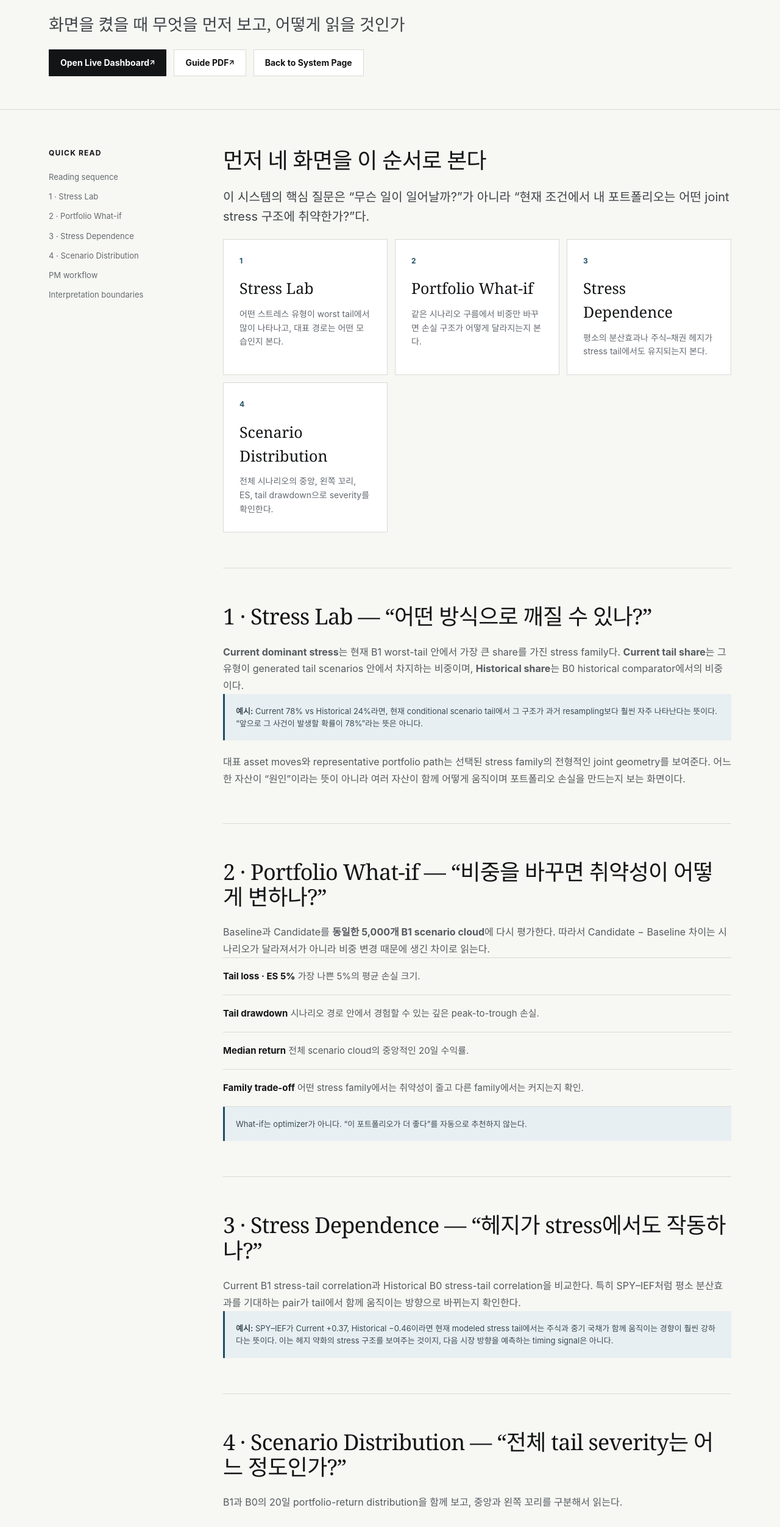
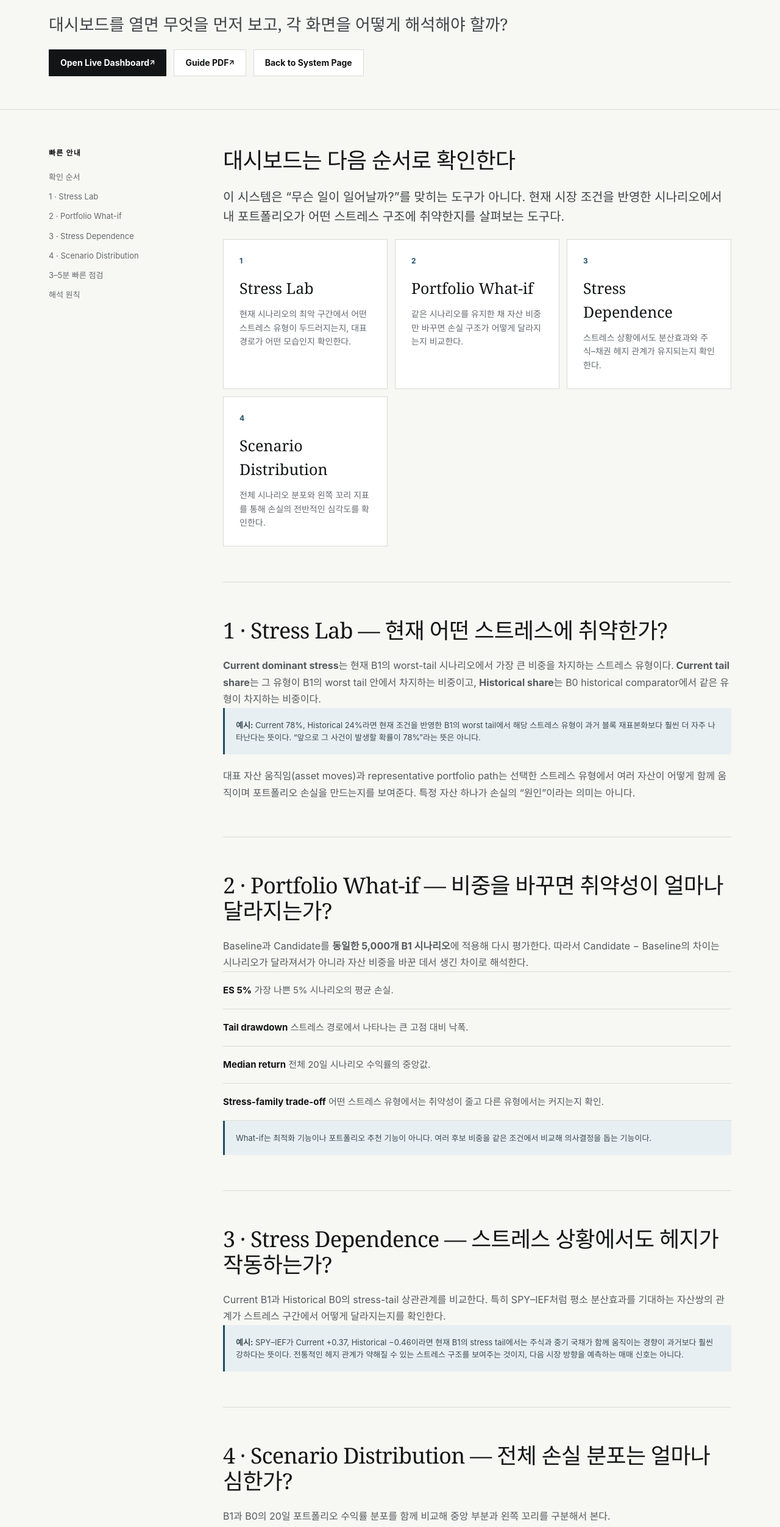
Before and after one commit to slackquant80/slackquant-research, a Next.js app: page /systems/scenario-stress-lab/guide in a window 1280 px wide. Shown: the part 243-2747 px from the top of the page at 61% size. Built offline with nearby package versions, Linux system fonts and the light colour scheme; no server answers.

Commit message:
Polish Stress Lab Korean guide copy and access UX

```diff
--- a/src/app/systems/scenario-stress-lab/guide/page.tsx
+++ b/src/app/systems/scenario-stress-lab/guide/page.tsx
@@ -3,16 +3,41 @@ import Link from "next/link";
 
 export const metadata: Metadata = {
   title: "Dashboard Guide | Multi-Asset Scenario Stress Lab",
-  description: "Short screen-centered guide to reading the Multi-Asset Scenario Stress Lab public dashboard.",
+  description:
+    "Short screen-centered guide to reading the Multi-Asset Scenario Stress Lab public dashboard.",
 };
 
 const boundaries = [
-  ["Tail share", "Generated stress-tail scenario frequency", "Real-world event probability"],
-  ["Representative path", "A feasible example of a stress geometry", "A forecast of the path that will occur"],
-  ["B1 − B0 gap", "Conditional vs historical stress-structure contrast", "A market-direction signal"],
-  ["Portfolio What-if", "Same-cloud revaluation after changing weights", "An optimizer or recommendation"],
-  ["Dependence shift", "A change in modeled stress-tail co-movement", "A timing signal"],
-  ["ES / tail drawdown", "Model-implied scenario severity", "A guaranteed realized loss"],
+  [
+    "Tail share",
+    "생성된 worst-tail 시나리오 안에서 해당 스트레스 유형이 차지하는 비중",
+    "실제 사건이 발생할 확률",
+  ],
+  [
+    "Representative path",
+    "해당 스트레스 구조를 대표하는 하나의 가능한 경로",
+    "앞으로 실제로 발생할 경로에 대한 예측",
+  ],
+  [
+    "B1 − B0 gap",
+    "현재 조건을 반영한 B1과 과거 재표본화 B0의 차이",
+    "시장 방향을 예측하는 신호",
+  ],
+  [
+    "Portfolio What-if",
+    "같은 시나리오에서 자산 비중 변경의 효과를 비교한 결과",
+    "최적 포트폴리오 또는 투자 추천",
+  ],
+  [
+    "Dependence shift",
+    "stress tail에서 자산 간 동조화 관계가 달라진 정도",
+    "매매 타이밍 신호",
+  ],
+  [
+    "ES / tail drawdown",
+    "모델 시나리오에서 계산된 손실의 심각도",
+    "앞으로 실제 발생할 손실의 보장값",
+  ],
 ];
 
 export default function StressLabDashboardGuidePage() {
@@ -20,100 +45,267 @@ export default function StressLabDashboardGuidePage() {
     <main>
       <section className="paper-hero system-hero">
         <div className="shell">
-          <div className="paper-track-row"><div className="eyebrow">SlackQuant Systems · Quick Guide</div><span className="track-chip">Dashboard Guide v2.0</span></div>
+          <div className="paper-track-row">
+            <div className="eyebrow">SlackQuant Systems · Quick Guide</div>
+            <span className="track-chip">Dashboard Guide v2.0</span>
+          </div>
           <h1 className="paper-title">Multi-Asset Scenario Stress Lab</h1>
-          <div className="paper-subtitle">화면을 켰을 때 무엇을 먼저 보고, 어떻게 읽을 것인가</div>
+          <div className="paper-subtitle">
+            대시보드를 열면 무엇을 먼저 보고, 각 화면을 어떻게 해석해야 할까?
+          </div>
           <div className="actions">
-            <a className="btn primary ext" href="https://multi-asset-scenario-stress-lab.streamlit.app" target="_blank" rel="noopener noreferrer">Open Live Dashboard</a>
-            <a className="btn soft ext" href="/assets/systems/scenario-stress-lab/Multi_Asset_Scenario_Stress_Lab_Dashboard_Guide_v2.0.pdf" target="_blank" rel="noopener noreferrer">Guide PDF</a>
-            <Link className="btn soft" href="/systems/scenario-stress-lab/">Back to System Page</Link>
+            <a
+              className="btn primary ext"
+              href="https://multi-asset-scenario-stress-lab.streamlit.app"
+              target="_blank"
+              rel="noopener noreferrer"
+            >
+              Open Live Dashboard
+            </a>
+            <a
+              className="btn soft ext"
+              href="/assets/systems/scenario-stress-lab/Multi_Asset_Scenario_Stress_Lab_Dashboard_Guide_v2.0.pdf"
+              target="_blank"
+              rel="noopener noreferrer"
+            >
+              Guide PDF
+            </a>
+            <Link className="btn soft" href="/systems/scenario-stress-lab/">
+              Back to System Page
+            </Link>
           </div>
         </div>
       </section>
 
       <div className="shell detail-layout system-detail-layout">
         <aside className="toc">
-          <strong>Quick read</strong>
-          <a href="#sequence">Reading sequence</a>
+          <strong>빠른 안내</strong>
+          <a href="#sequence">확인 순서</a>
           <a href="#stress-lab">1 · Stress Lab</a>
           <a href="#what-if">2 · Portfolio What-if</a>
           <a href="#dependence">3 · Stress Dependence</a>
           <a href="#distribution">4 · Scenario Distribution</a>
-          <a href="#workflow">PM workflow</a>
-          <a href="#boundaries">Interpretation boundaries</a>
+          <a href="#workflow">3–5분 빠른 점검</a>
+          <a href="#boundaries">해석 원칙</a>
         </aside>
 
         <article>
           <section className="prose-section" id="sequence">
-            <h2>먼저 네 화면을 이 순서로 본다</h2>
-            <p className="lede">이 시스템의 핵심 질문은 “무슨 일이 일어날까?”가 아니라 “현재 조건에서 내 포트폴리오는 어떤 joint stress 구조에 취약한가?”다.</p>
+            <h2>대시보드는 다음 순서로 확인한다</h2>
+            <p className="lede">
+              이 시스템은 “무슨 일이 일어날까?”를 맞히는 도구가 아니다.
+              현재 시장 조건을 반영한 시나리오에서 내 포트폴리오가 어떤
+              스트레스 구조에 취약한지를 살펴보는 도구다.
+            </p>
             <div className="system-role-grid">
-              <div className="system-role-card"><div className="kicker">1</div><h3>Stress Lab</h3><p>어떤 스트레스 유형이 worst tail에서 많이 나타나고, 대표 경로는 어떤 모습인지 본다.</p></div>
-              <div className="system-role-card"><div className="kicker">2</div><h3>Portfolio What-if</h3><p>같은 시나리오 구름에서 비중만 바꾸면 손실 구조가 어떻게 달라지는지 본다.</p></div>
-              <div className="system-role-card"><div className="kicker">3</div><h3>Stress Dependence</h3><p>평소의 분산효과나 주식–채권 헤지가 stress tail에서도 유지되는지 본다.</p></div>
-              <div className="system-role-card"><div className="kicker">4</div><h3>Scenario Distribution</h3><p>전체 시나리오의 중앙, 왼쪽 꼬리, ES, tail drawdown으로 severity를 확인한다.</p></div>
+              <div className="system-role-card">
+                <div className="kicker">1</div>
+                <h3>Stress Lab</h3>
+                <p>
+                  현재 시나리오의 최악 구간에서 어떤 스트레스 유형이
+                  두드러지는지, 대표 경로가 어떤 모습인지 확인한다.
+                </p>
+              </div>
+              <div className="system-role-card">
+                <div className="kicker">2</div>
+                <h3>Portfolio What-if</h3>
+                <p>
+                  같은 시나리오를 유지한 채 자산 비중만 바꾸면 손실 구조가
+                  어떻게 달라지는지 비교한다.
+                </p>
+              </div>
+              <div className="system-role-card">
+                <div className="kicker">3</div>
+                <h3>Stress Dependence</h3>
+                <p>
+                  스트레스 상황에서도 분산효과와 주식–채권 헤지 관계가
+                  유지되는지 확인한다.
+                </p>
+              </div>
+              <div className="system-role-card">
+                <div className="kicker">4</div>
+                <h3>Scenario Distribution</h3>
+                <p>
+                  전체 시나리오 분포와 왼쪽 꼬리 지표를 통해 손실의 전반적인
+                  심각도를 확인한다.
+                </p>
+              </div>
             </div>
           </section>
 
           <section className="prose-section" id="stress-lab">
-            <h2>1 · Stress Lab — “어떤 방식으로 깨질 수 있나?”</h2>
-            <p className="body-copy"><strong>Current dominant stress</strong>는 현재 B1 worst-tail 안에서 가장 큰 share를 가진 stress family다. <strong>Current tail share</strong>는 그 유형이 generated tail scenarios 안에서 차지하는 비중이며, <strong>Historical share</strong>는 B0 historical comparator에서의 비중이다.</p>
-            <div className="evidence-note"><strong>예시:</strong> Current 78% vs Historical 24%라면, 현재 conditional scenario tail에서 그 구조가 과거 resampling보다 훨씬 자주 나타난다는 뜻이다. “앞으로 그 사건이 발생할 확률이 78%”라는 뜻은 아니다.</div>
-            <p className="body-copy">대표 asset moves와 representative portfolio path는 선택된 stress family의 전형적인 joint geometry를 보여준다. 어느 한 자산이 “원인”이라는 뜻이 아니라 여러 자산이 함께 어떻게 움직이며 포트폴리오 손실을 만드는지 보는 화면이다.</p>
+            <h2>1 · Stress Lab — 현재 어떤 스트레스에 취약한가?</h2>
+            <p className="body-copy">
+              <strong>Current dominant stress</strong>는 현재 B1의 worst-tail
+              시나리오에서 가장 큰 비중을 차지하는 스트레스 유형이다.
+              <strong> Current tail share</strong>는 그 유형이 B1의 worst tail
+              안에서 차지하는 비중이고, <strong>Historical share</strong>는 B0
+              historical comparator에서 같은 유형이 차지하는 비중이다.
+            </p>
+            <div className="evidence-note">
+              <strong>예시:</strong> Current 78%, Historical 24%라면 현재 조건을
+              반영한 B1의 worst tail에서 해당 스트레스 유형이 과거 블록
+              재표본화보다 훨씬 더 자주 나타난다는 뜻이다. “앞으로 그 사건이
+              발생할 확률이 78%”라는 뜻은 아니다.
+            </div>
+            <p className="body-copy">
+              대표 자산 움직임(asset moves)과 representative portfolio path는
+              선택한 스트레스 유형에서 여러 자산이 어떻게 함께 움직이며
+              포트폴리오 손실을 만드는지를 보여준다. 특정 자산 하나가 손실의
+              “원인”이라는 의미는 아니다.
+            </p>
           </section>
 
           <section className="prose-section" id="what-if">
-            <h2>2 · Portfolio What-if — “비중을 바꾸면 취약성이 어떻게 변하나?”</h2>
-            <p className="body-copy">Baseline과 Candidate를 <strong>동일한 5,000개 B1 scenario cloud</strong>에 다시 평가한다. 따라서 Candidate − Baseline 차이는 시나리오가 달라져서가 아니라 비중 변경 때문에 생긴 차이로 읽는다.</p>
+            <h2>2 · Portfolio What-if — 비중을 바꾸면 취약성이 얼마나 달라지는가?</h2>
+            <p className="body-copy">
+              Baseline과 Candidate를 <strong>동일한 5,000개 B1 시나리오</strong>에
+              적용해 다시 평가한다. 따라서 Candidate − Baseline의 차이는
+              시나리오가 달라져서가 아니라 자산 비중을 바꾼 데서 생긴 차이로
+              해석한다.
+            </p>
             <div className="system-operating-list">
-              <div><strong>Tail loss · ES 5%</strong><span> 가장 나쁜 5%의 평균 손실 크기.</span></div>
-              <div><strong>Tail drawdown</strong><span> 시나리오 경로 안에서 경험할 수 있는 깊은 peak-to-trough 손실.</span></div>
-              <div><strong>Median return</strong><span> 전체 scenario cloud의 중앙적인 20일 수익률.</span></div>
-              <div><strong>Family trade-off</strong><span> 어떤 stress family에서는 취약성이 줄고 다른 family에서는 커지는지 확인.</span></div>
+              <div>
+                <strong>ES 5%</strong>
+                <span> 가장 나쁜 5% 시나리오의 평균 손실.</span>
+              </div>
+              <div>
+                <strong>Tail drawdown</strong>
+                <span> 스트레스 경로에서 나타나는 큰 고점 대비 낙폭.</span>
+              </div>
+              <div>
+                <strong>Median return</strong>
+                <span> 전체 20일 시나리오 수익률의 중앙값.</span>
+              </div>
+              <div>
+                <strong>Stress-family trade-off</strong>
+                <span>
+                  {" "}
+                  어떤 스트레스 유형에서는 취약성이 줄고 다른 유형에서는
+                  커지는지 확인.
+                </span>
+              </div>
             </div>
-            <div className="evidence-note">What-if는 optimizer가 아니다. “이 포트폴리오가 더 좋다”를 자동으로 추천하지 않는다.</div>
+            <div className="evidence-note">
+              What-if는 최적화 기능이나 포트폴리오 추천 기능이 아니다. 여러
+              후보 비중을 같은 조건에서 비교해 의사결정을 돕는 기능이다.
+            </div>
           </section>
 
           <section className="prose-section" id="dependence">
-            <h2>3 · Stress Dependence — “헤지가 stress에서도 작동하나?”</h2>
-            <p className="body-copy">Current B1 stress-tail correlation과 Historical B0 stress-tail correlation을 비교한다. 특히 SPY–IEF처럼 평소 분산효과를 기대하는 pair가 tail에서 함께 움직이는 방향으로 바뀌는지 확인한다.</p>
-            <div className="evidence-note"><strong>예시:</strong> SPY–IEF가 Current +0.37, Historical −0.46이라면 현재 modeled stress tail에서는 주식과 중기 국채가 함께 움직이는 경향이 훨씬 강하다는 뜻이다. 이는 헤지 약화의 stress 구조를 보여주는 것이지, 다음 시장 방향을 예측하는 timing signal은 아니다.</div>
+            <h2>3 · Stress Dependence — 스트레스 상황에서도 헤지가 작동하는가?</h2>
+            <p className="body-copy">
+              Current B1과 Historical B0의 stress-tail 상관관계를 비교한다.
+              특히 SPY–IEF처럼 평소 분산효과를 기대하는 자산쌍의 관계가
+              스트레스 구간에서 어떻게 달라지는지를 확인한다.
+            </p>
+            <div className="evidence-note">
+              <strong>예시:</strong> SPY–IEF가 Current +0.37, Historical −0.46이라면
+              현재 B1의 stress tail에서는 주식과 중기 국채가 함께 움직이는
+              경향이 과거보다 훨씬 강하다는 뜻이다. 전통적인 헤지 관계가
+              약해질 수 있는 스트레스 구조를 보여주는 것이지, 다음 시장
+              방향을 예측하는 매매 신호는 아니다.
+            </div>
           </section>
 
           <section className="prose-section" id="distribution">
-            <h2>4 · Scenario Distribution — “전체 tail severity는 어느 정도인가?”</h2>
-            <p className="body-copy">B1과 B0의 20일 portfolio-return distribution을 함께 보고, 중앙과 왼쪽 꼬리를 구분해서 읽는다.</p>
+            <h2>4 · Scenario Distribution — 전체 손실 분포는 얼마나 심한가?</h2>
+            <p className="body-copy">
+              B1과 B0의 20일 포트폴리오 수익률 분포를 함께 비교해 중앙 부분과
+              왼쪽 꼬리를 구분해서 본다.
+            </p>
             <div className="metrics system-metrics">
-              <div className="metric"><div className="value">Median</div><div className="label">전체 scenario cloud의 중앙</div></div>
-              <div className="metric"><div className="value">5% q.</div><div className="label">왼쪽 꼬리 진입점</div></div>
-              <div className="metric"><div className="value">ES 5%</div><div className="label">worst 5% 평균 손실</div></div>
-              <div className="metric"><div className="value">Tail DD</div><div className="label">심한 path drawdown</div></div>
+              <div className="metric">
+                <div className="value">Median</div>
+                <div className="label">20일 수익률 분포의 중앙값</div>
+              </div>
+              <div className="metric">
+                <div className="value">5% q.</div>
+                <div className="label">하위 5% 구간의 경계값</div>
+              </div>
+              <div className="metric">
+                <div className="value">ES 5%</div>
+                <div className="label">가장 나쁜 5%의 평균 손실</div>
+              </div>
+              <div className="metric">
+                <div className="value">Tail DD</div>
+                <div className="label">worst-tail 경로의 큰 drawdown</div>
+              </div>
             </div>
-            <p className="body-copy"><strong>Stress Lab</strong>은 “어떤 구조가 tail에서 자주 보이는가”를, <strong>Scenario Distribution</strong>은 “전체 손실 분포가 얼마나 심한가”를 본다. 빈도와 심각도는 같은 개념이 아니다.</p>
+            <p className="body-copy">
+              <strong>Stress Lab</strong>은 “어떤 스트레스 유형이 tail에서
+              두드러지는가?”를 보고, <strong>Scenario Distribution</strong>은
+              “전체 손실 분포와 왼쪽 꼬리가 얼마나 심한가?”를 본다. 스트레스
+              유형의 빈도와 손실의 심각도는 서로 다른 개념이다.
+            </p>
           </section>
 
           <section className="prose-section" id="workflow">
-            <h2>3–5분 PM workflow</h2>
+            <h2>3–5분 빠른 점검 순서</h2>
             <div className="system-operating-list">
-              <div><strong>1. Stress Lab</strong><span> dominant stress와 B1 vs B0 share gap을 본다.</span></div>
-              <div><strong>2. Representative stress</strong><span> asset geometry와 portfolio path를 본다.</span></div>
-              <div><strong>3. What-if</strong><span> 한두 개 현실적인 allocation candidate를 같은 cloud에서 비교한다.</span></div>
-              <div><strong>4. Dependence</strong><span> 핵심 hedge pair가 tail에서 깨지는지 확인한다.</span></div>
-              <div><strong>5. Distribution</strong><span> ES와 tail drawdown으로 전체 severity를 확인하고 사람이 최종 review한다.</span></div>
+              <div>
+                <strong>1. Stress Lab</strong>
+                <span>
+                  {" "}
+                  현재 두드러지는 스트레스 유형과 B1–B0 비중 차이를 확인한다.
+                </span>
+              </div>
+              <div>
+                <strong>2. Representative stress</strong>
+                <span> 대표 자산 움직임과 포트폴리오 경로를 확인한다.</span>
+              </div>
+              <div>
+                <strong>3. What-if</strong>
+                <span>
+                  {" "}
+                  현실적인 후보 비중 한두 개를 같은 시나리오에서 비교한다.
+                </span>
+              </div>
+              <div>
+                <strong>4. Dependence</strong>
+                <span>
+                  {" "}
+                  핵심 헤지 관계가 스트레스 구간에서도 유지되는지 확인한다.
+                </span>
+              </div>
+              <div>
+                <strong>5. Distribution</strong>
+                <span>
+                  {" "}
+                  ES와 tail drawdown으로 손실의 심각도를 확인한다. 최종 판단은
+                  사람이 내린다.
+                </span>
+              </div>
             </div>
           </section>
 
           <section className="prose-section" id="boundaries">
-            <h2>꼭 지켜야 할 해석 금지선</h2>
+            <h2>반드시 구분해서 읽어야 할 것</h2>
             <div className="evidence-table-wrap">
               <table className="evidence-table system-evidence-table">
-                <thead><tr><th>화면 정보</th><th>이렇게 읽는다</th><th>이렇게 읽지 않는다</th></tr></thead>
+                <thead>
+                  <tr>
+                    <th>화면의 값</th>
+                    <th>의미</th>
+                    <th>의미하지 않는 것</th>
+                  </tr>
+                </thead>
                 <tbody>
-                  {boundaries.map(([label, yes, no]) => <tr key={label}><th>{label}</th><td>{yes}</td><td>{no}</td></tr>)}
+                  {boundaries.map(([label, yes, no]) => (
+                    <tr key={label}>
+                      <th>{label}</th>
+                      <td>{yes}</td>
+                      <td>{no}</td>
+                    </tr>
+                  ))}
                 </tbody>
               </table>
             </div>
-            <div className="evidence-note"><strong>한 문장 요약:</strong> Stress Lab은 미래 사건을 맞히는 시스템이 아니라, 현재 조건에서 가능한 joint stress space를 탐색하고 포트폴리오 취약성을 사람의 판단 전에 구조화하는 시스템이다.</div>
+            <div className="evidence-note">
+              <strong>한 문장 요약:</strong> Stress Lab은 미래를 맞히는 시스템이
+              아니라, 현재 조건을 반영한 다양한 공동 스트레스 시나리오를 통해
+              포트폴리오의 취약성을 구조적으로 점검하는 의사결정 지원 도구다.
+            </div>
           </section>
         </article>
       </div>
```
